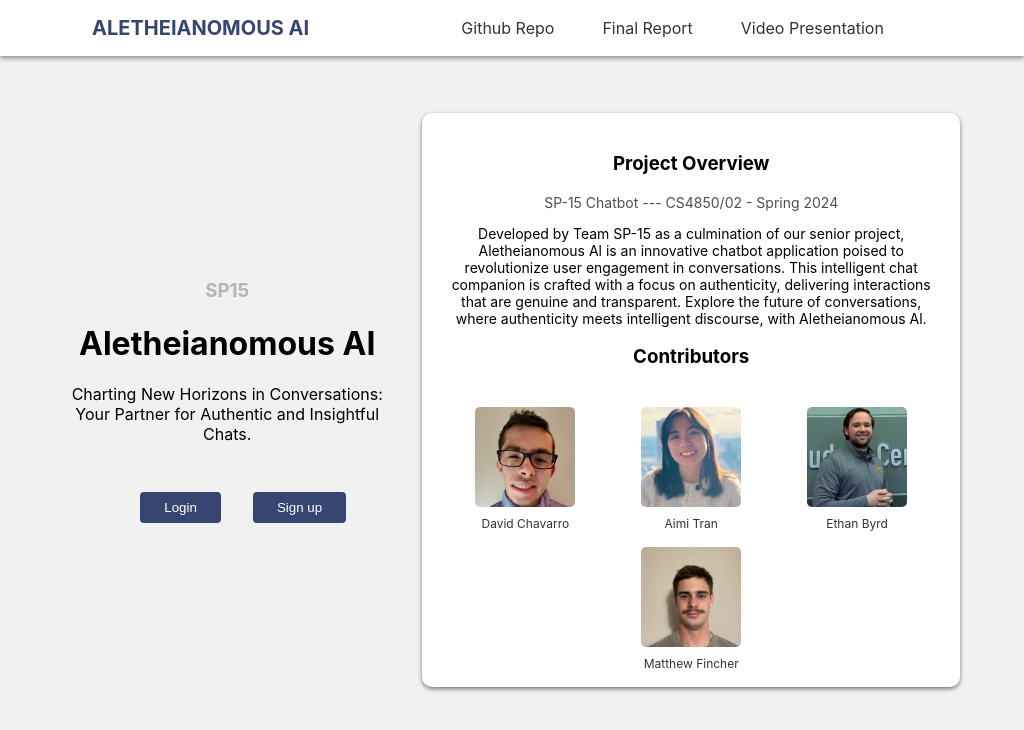
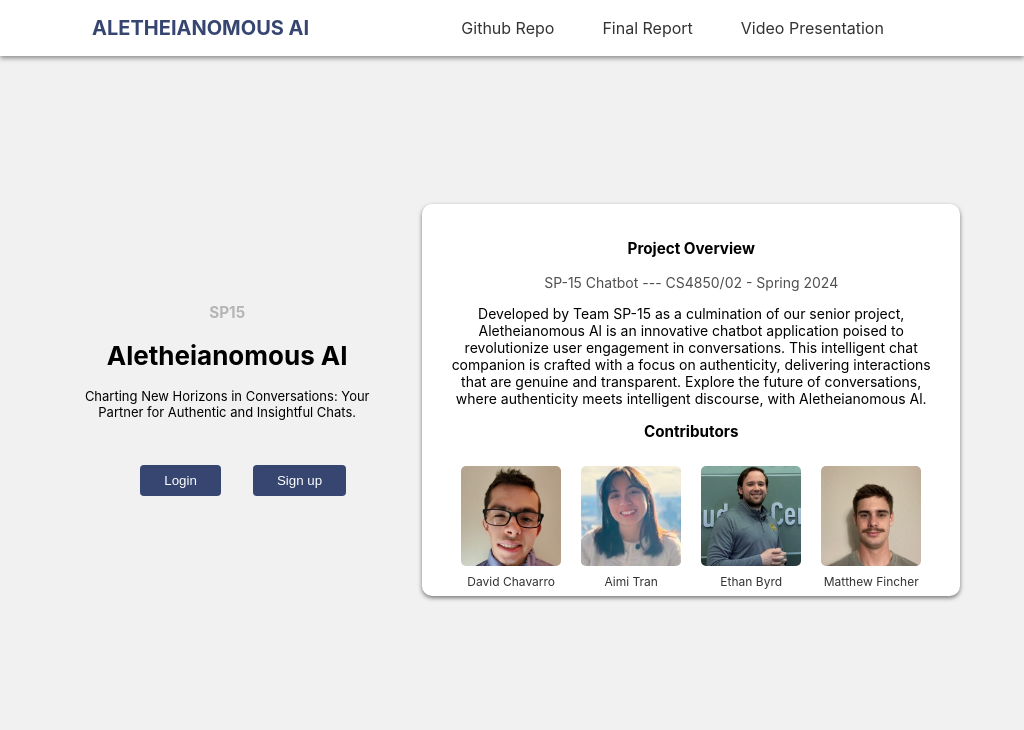
Before and after one commit to Aletheianomous-AI/Chatbot-SP15, a React (Create React App) app: page / in a window 1024 px wide. Shown: the top 730 px of the page. Built offline with nearby package versions, Linux system fonts and the light colour scheme.

Commit message:
Updated CSS media queries & fixed bugs

```diff
--- a/package.json
+++ b/package.json
@@ -35,5 +35,8 @@
       "last 1 firefox version",
       "last 1 safari version"
     ]
+  },
+  "devDependencies": {
+    "@babel/plugin-proposal-private-property-in-object": "^7.21.11"
   }
 }
--- a/src/components/styles/HomePage.css
+++ b/src/components/styles/HomePage.css
@@ -79,7 +79,7 @@
 
 /* Media queries for responsiveness */
 
-@media only screen and (max-width: 768px) {
+@media only screen and (max-width: 992px) {
   .homepage {
     flex-direction: column;
     height: auto;
@@ -95,10 +95,23 @@
   .left {
     order: 1;
     margin-bottom: 2em;
+    font-size: 13px;
   }
 
   .right {
     order: 2;
+  }
+}
+
+@media only screen and (min-width: 993px) and (max-width: 1200px) {
+  .left {
+    font-size: 13px;
+  }
+  .right{
+    font-size: 13px;
+  }
+  .contributor-card {
+    margin: 10px;
   }
 }
 
@@ -111,7 +124,4 @@
   .contributors {
     justify-content: flex-start;
   }
-  .right {
-    width: 50%;
-  }
 }
```
Also changed, not shown: 1 other file (tests, documents, lock files or other folders).
